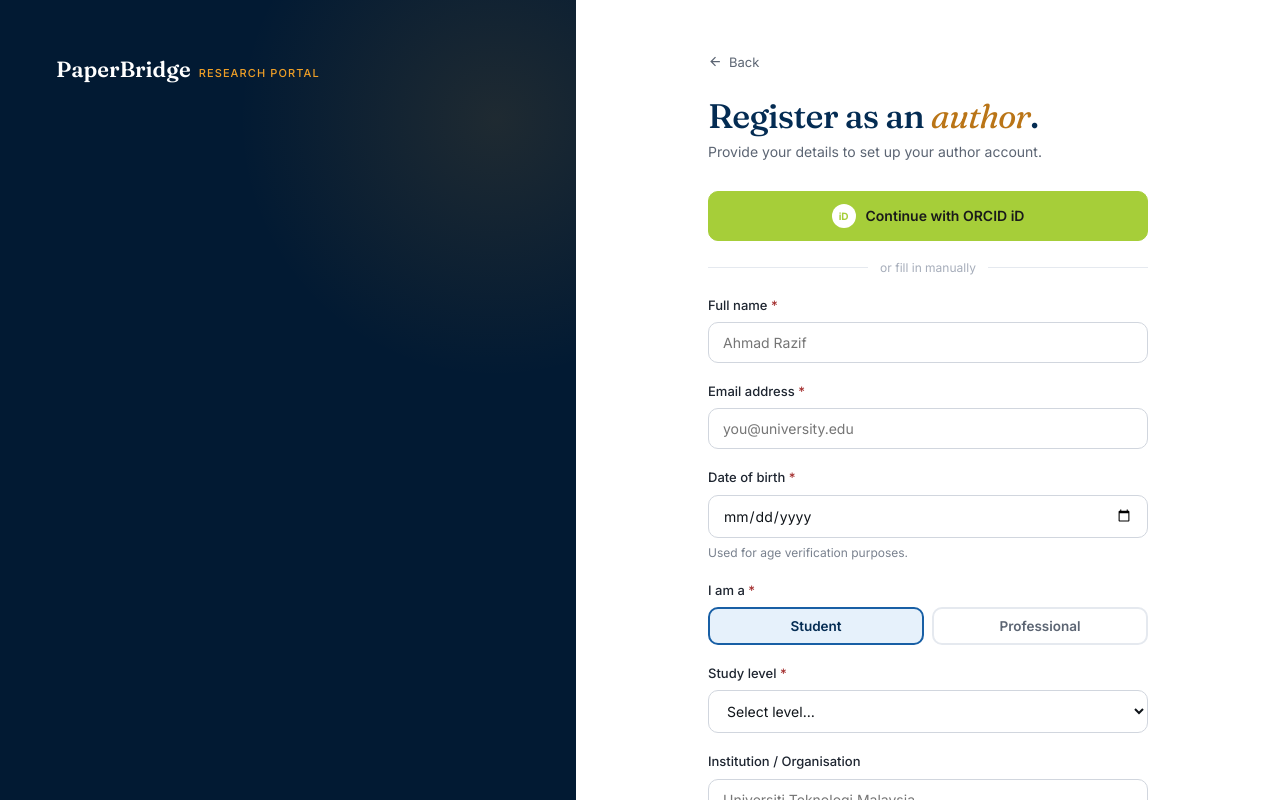
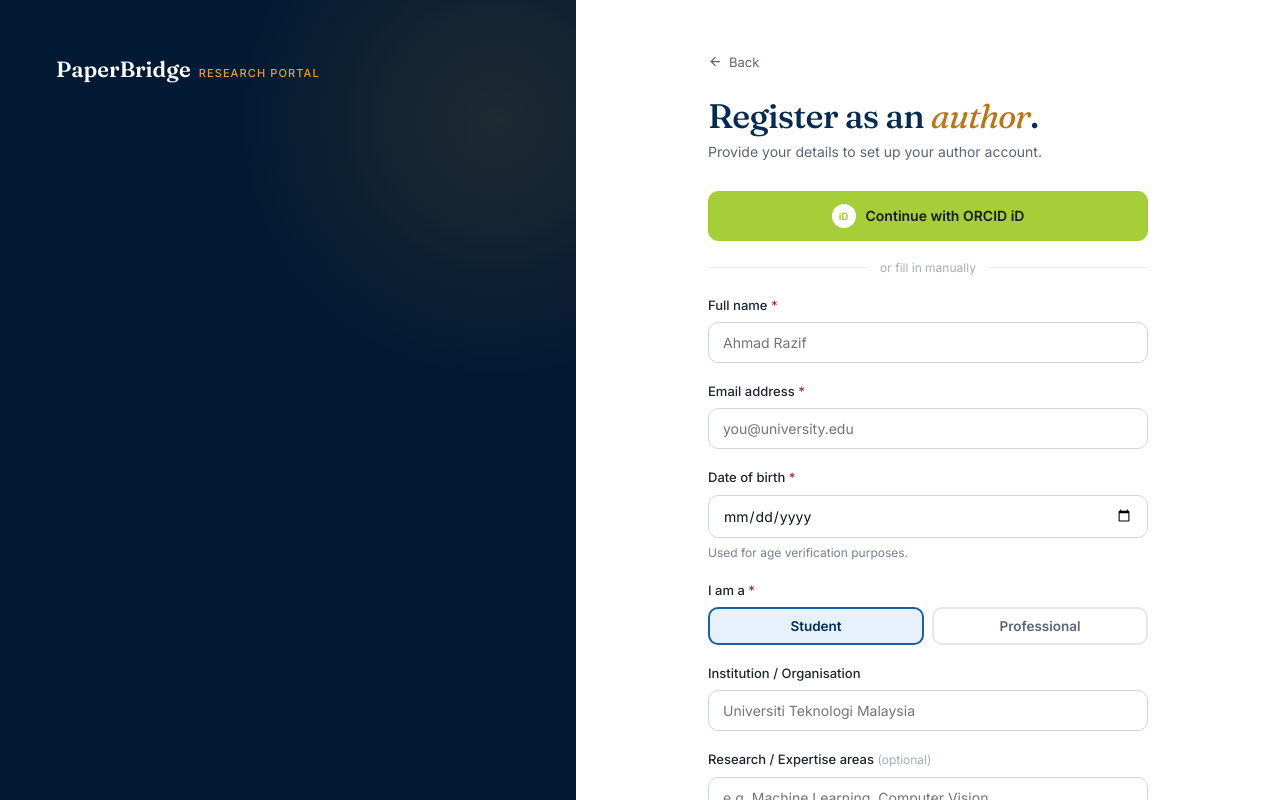
Before and after one commit to Ash-CS2000/FYP, a React (Vite) app in the folder frontend/: page /register in a window 1280 px wide. Both pictures are taken after a click on the button 928 px from the left and 384 px from the top of the page. Shown: the top 800 px of the page. Built offline with nearby package versions, Linux system fonts and the light colour scheme.

Commit message:
simplify author registration form fields

```diff
--- a/frontend/src/pages/RegisterPage.jsx
+++ b/frontend/src/pages/RegisterPage.jsx
@@ -171,9 +171,6 @@ export default function RegisterPage() {
   const [expertiseAreas, setExpertiseAreas]   = useState('');
   const [studentId, setStudentId]             = useState('');
   const [affiliationType, setAffiliationType] = useState('student');
-  const [studentLevel, setStudentLevel]       = useState('');
-  const [professionalType, setProfessionalType] = useState('');
-  const [programme, setProgramme]             = useState('');
   const [myState, setMyState]                 = useState('');
   const [dateOfBirth, setDateOfBirth]         = useState('');
 
@@ -227,9 +224,6 @@ export default function RegisterPage() {
       };
       if (role === 'author') {
         body.affiliation_type  = affiliationType;
-        body.student_level     = affiliationType === 'student'      ? studentLevel     : '';
-        body.professional_type = affiliationType === 'professional' ? professionalType : '';
-        body.programme         = programme;
         body.research_areas    = researchAreas;
         body.state             = myState;
         if (dateOfBirth) body.date_of_birth = dateOfBirth;
@@ -521,7 +515,7 @@ export default function RegisterPage() {
                       <button
                         key={opt.value}
                         type="button"
-                        onClick={() => { setAffiliationType(opt.value); setStudentLevel(''); setProfessionalType(''); }}
+                        onClick={() => setAffiliationType(opt.value)}
                         style={{
                           flex: 1, padding: '9px 0', borderRadius: 'var(--r-md)', fontSize: 13.5,
                           fontWeight: 600, cursor: 'pointer', transition: 'all var(--t-fast)',
@@ -534,47 +528,10 @@ export default function RegisterPage() {
                   </div>
                 </div>
 
-                {affiliationType === 'student' && (
-                  <div className="field">
-                    <label className="field-label">Study level <span className="req">*</span></label>
-                    <select className="field-select" value={studentLevel} onChange={e => setStudentLevel(e.target.value)} required>
-                      <option value="">Select level…</option>
-                      <option value="secondary">Secondary School (SPM / Form 4–5)</option>
-                      <option value="preuniversity">Pre-University (STPM / Foundation / Matriculation / Diploma)</option>
-                      <option value="undergraduate">Undergraduate (Bachelor's Degree)</option>
-                      <option value="postgraduate">Postgraduate (Master's / PhD)</option>
-                    </select>
-                  </div>
-                )}
-
-                {affiliationType === 'professional' && (
-                  <div className="field">
-                    <label className="field-label">Profession <span className="req">*</span></label>
-                    <select className="field-select" value={professionalType} onChange={e => setProfessionalType(e.target.value)} required>
-                      <option value="">Select profession…</option>
-                      <option value="educator">Educator (School Teacher / Lecturer)</option>
-                      <option value="researcher">Researcher (University / Research Institution)</option>
-                      <option value="industry">Industry Professional (Engineer / Scientist / Consultant)</option>
-                      <option value="government">Government Officer</option>
-                      <option value="healthcare">Healthcare Professional</option>
-                      <option value="independent">Independent Researcher</option>
-                    </select>
-                  </div>
-                )}
-
                 <div className="field">
                   <label className="field-label">Institution / Organisation</label>
                   <input className="field-input" type="text" placeholder="Universiti Teknologi Malaysia"
                     value={institution} onChange={e => setInstitution(e.target.value)} />
-                </div>
-
-                <div className="field">
-                  <label className="field-label">
-                    {affiliationType === 'professional' ? 'Job title / Designation' : 'Programme / Field of study'}
-                  </label>
-                  <input className="field-input" type="text"
-                    placeholder={affiliationType === 'professional' ? 'e.g. Senior Lecturer, Research Officer' : 'e.g. Computer Science, Medicine'}
-                    value={programme} onChange={e => setProgramme(e.target.value)} />
                 </div>
 
                 <div className="field">
```
